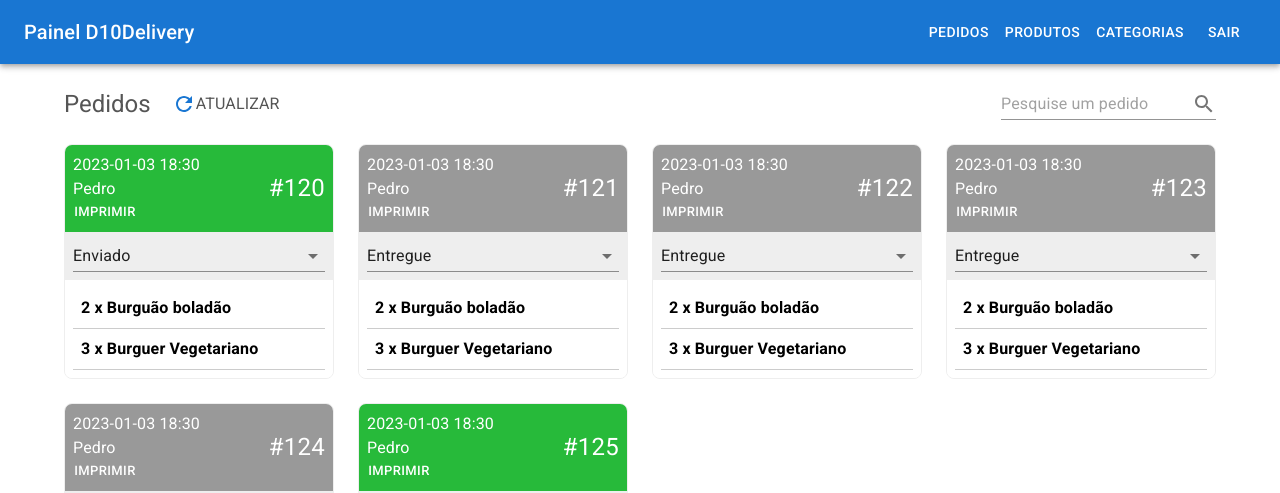
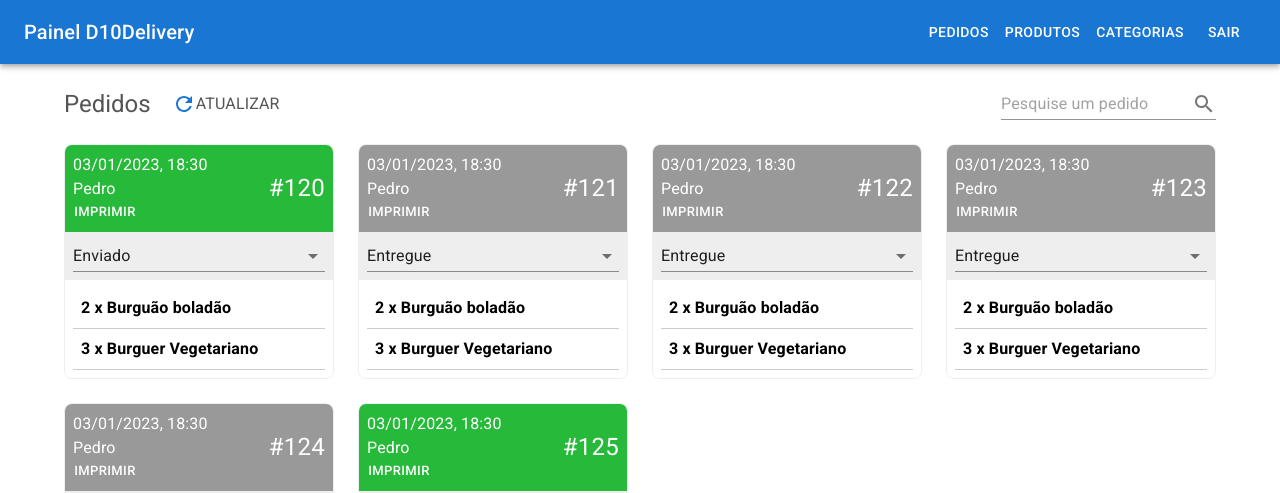
Before and after one commit to Eduuduarte/d10delivery-painel, a Next.js app: page /pedidos in a window 1280 px wide. Shown: the top 493 px of the page. Built offline with nearby package versions, Linux system fonts and the light colour scheme.

Commit message:
created function to format date

```diff
--- a/src/components/OrderItem.tsx
+++ b/src/components/OrderItem.tsx
@@ -1,3 +1,4 @@
+import { dateFormat } from "@/libs/dateFormat";
 import { Order } from "@/types/Order"
 import { OrderStatus } from "@/types/OrderStatus"
 import { Box, Button, MenuItem, Select, SelectChangeEvent, Typography } from "@mui/material"
@@ -33,7 +34,7 @@ export const OrderItem = ({ item, onChangeStatus }: Props) => {
                 backgroundColor: getStatusBackground(item.status)
             }}>
                 <Box>
-                    <Typography component="p">{item.orderDate}</Typography>
+                    <Typography component="p">{dateFormat(item.orderDate)}</Typography>
                     <Typography component="p">{item.userName}</Typography>
                     <Button size="small" sx={{ color: '#FFF', p: 0 }}>Imprimir</Button>
                 </Box>
--- /dev/null
+++ b/src/libs/dateFormat.ts
@@ -0,0 +1,5 @@
+export const dateFormat = (date: string | Date) => {
+    return new Intl.DateTimeFormat(
+        'pt-Br',
+        { dateStyle: 'short', timeStyle: 'short' }).format(date instanceof Date ? date: new Date(date));
+}
```
